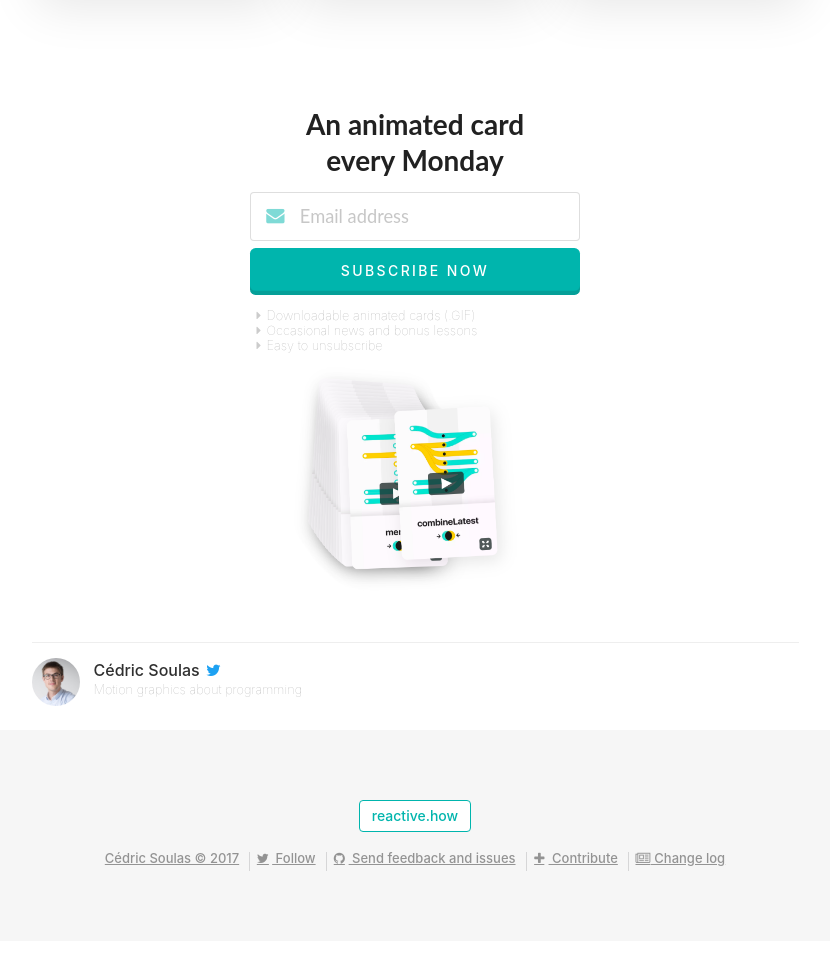
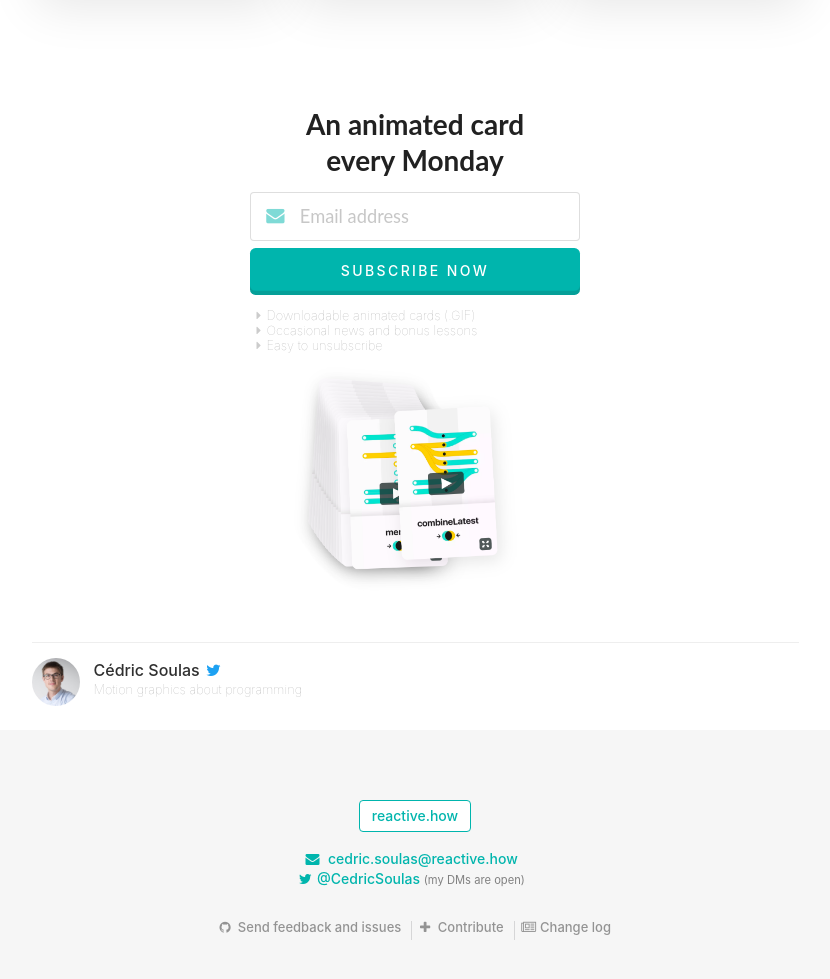
Before and after one commit to cedricss/reactive.how, a Jekyll site: the page built from index.html, in a window 1280 px wide, cut to the strip 969-1979 px from the top of the page. Shown: the top 979 px of the strip, without its empty margins (225-1055 px from the left). Built offline with Jekyll 4.4.1, drawn with Linux system fonts in a browser that asks for light colours; before the commit the page ends 1910 px from its top, so only the background shows below that.

Commit message:
Add links to send me a message

```diff
--- a/_includes/footer.html
+++ b/_includes/footer.html
@@ -3,11 +3,13 @@
     <div>
       <a class="ui logo large label" href="http://reactive.how">reactive.how</a>
     </div>
+    <div>
+      <ul>
+        <li><a href="mailto:cedric.soulas@reactive.how"><i class="mail icon"></i> cedric.soulas@reactive.how</a></li>
+        <li><a href="https://twitter.com/CedricSoulas" target="_blank"><i class="twitter teal icon"></i>@CedricSoulas </a><small>(my DMs are open)</small></li>
+      </ul>
+    </div>
     <div class="ui horizontal small divided link list">
-      <a class="item" href="https://twitter.com/CedricSoulas" target="_blank">Cédric Soulas © 2017</a>
-      <a class="item" href="https://twitter.com/CedricSoulas" target="_blank">
-        <i class="twitter icon"></i> Follow
-      </a>
       <a class="item" href="https://github.com/cedricss/reactive.how" target="_blank">
         <i class="github icon"></i> Send feedback and issues
       </a>
--- a/css/main.scss
+++ b/css/main.scss
@@ -183,6 +183,19 @@ div.more {
     background-color:#f6f6f6!important;
     .logo.label {
         margin: 0em 0 0.2em 0em;
+    }
+    a {
+        text-decoration: none;
+    }
+    ul {
+        padding: 0;
+        margin-left: -8px;
+        li {
+            list-style: none;
+            small {
+                color: gray;
+            }
+        }
     }
 }
 
```
